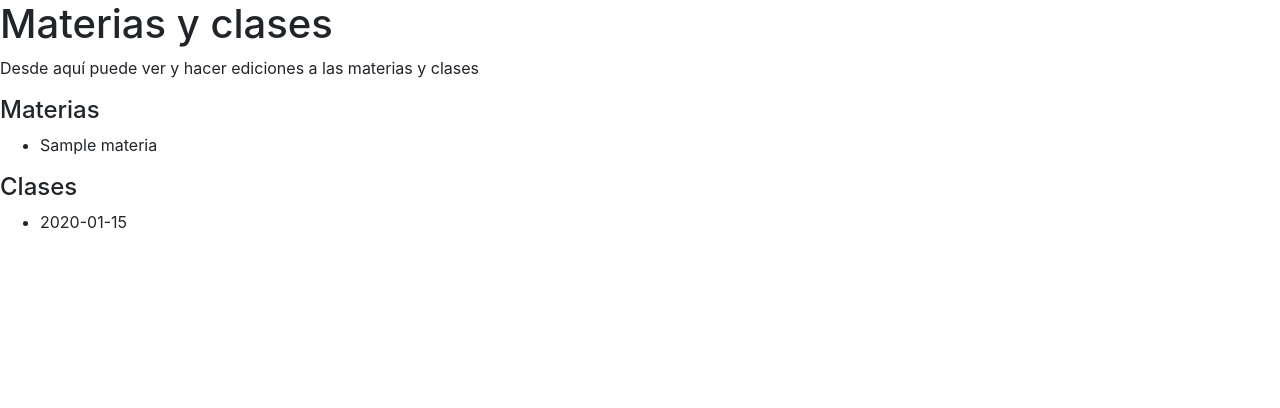
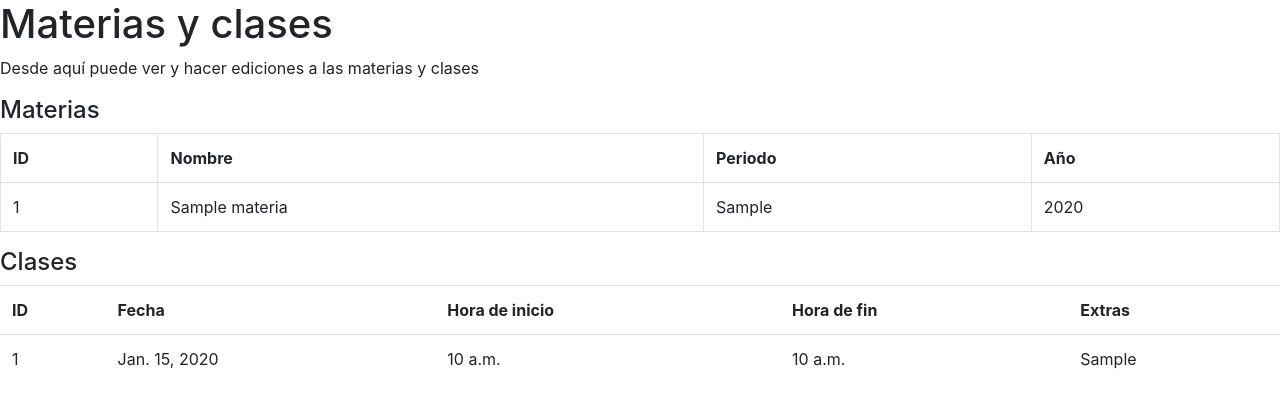
Before and after one commit to UzielMo4-18/PaseDeLista, a Django app: page /subjects/ in a window 1280 px wide. Shown: the part 56-464 px from the top of the page. Run offline with Django 3.2, Linux system fonts and the light colour scheme; tables that the repository leaves empty hold one stand-in row (values such as "Sample post"); some libraries are stand-ins or nearby versions.

Commit message:
Mejoras en la navegacion e impresion de informacion

```diff
--- a/PaseLista_Project/home/templates/subjects.html
+++ b/PaseLista_Project/home/templates/subjects.html
@@ -15,7 +15,7 @@
             <div class="collapse navbar-collapse" id="navbarSupportedContent">
                 <ul class="navbar-nav mr-auto">
                     <li class="nav-item active">
-                        <a class="nav-link" href="#">Usuarios<span class="sr-only">(current)</span></a>
+                        <a class="nav-link" href="{% url 'UsersScr' %}">Usuarios<span class="sr-only">(current)</span></a>
                     </li>
                     <li class="nav-item">
                         <a class="nav-link" href="#">Materias</a>
@@ -34,17 +34,41 @@
 
         <div>
             <h4>Materias</h4>
-            {% for mats in materias %}
-                <ul>
-                    <li>{{ mats }}</li>
-                </ul>
-            {% endfor %}
+            <table class="table table-bordered">
+                <tr>
+                    <th>ID</th>
+                    <th>Nombre</th>
+                    <th>Periodo</th>
+                    <th>Año</th>
+                </tr>
+                {% for mats in materias %}
+                <tr>
+                    <td>{{ mats.id }}</td>
+                    <td>{{ mats.nombre_materia }}</td>
+                    <td>{{ mats.periodo }}</td>
+                    <td>{{ mats.year }}</td>
+                </tr>
+                {% endfor %}
+            </table>
             <h4>Clases</h4>
-            {% for clas in clases %}
-                <ul>
-                    <li>{{ clas }}</li>
-                </ul>
-            {% endfor %}
+            <table class="table table bordered">
+                <tr>
+                    <th>ID</th>
+                    <th>Fecha</th>
+                    <th>Hora de inicio</th>
+                    <th>Hora de fin</th>
+                    <th>Extras</th>
+                </tr>
+                {% for clas in clases %}
+                <tr>
+                    <td>{{ clas.id }}</td>
+                    <td>{{ clas.fecha }}</td>
+                    <td>{{ clas.hora_inicio }}</td>
+                    <td>{{ clas.hora_fin }}</td>
+                    <td>{{ clas.extras }}</td>
+                </tr>
+                {% endfor %}
+            </table>
         </div>
 
         <script src="https://code.jquery.com/jquery-3.3.1.slim.min.js"
```
Also changed, not shown: PaseLista_Project/home/templates/homescreen.html (+14 -7 lines), PaseLista_Project/home/templates/users.html (+25 -11 lines).
